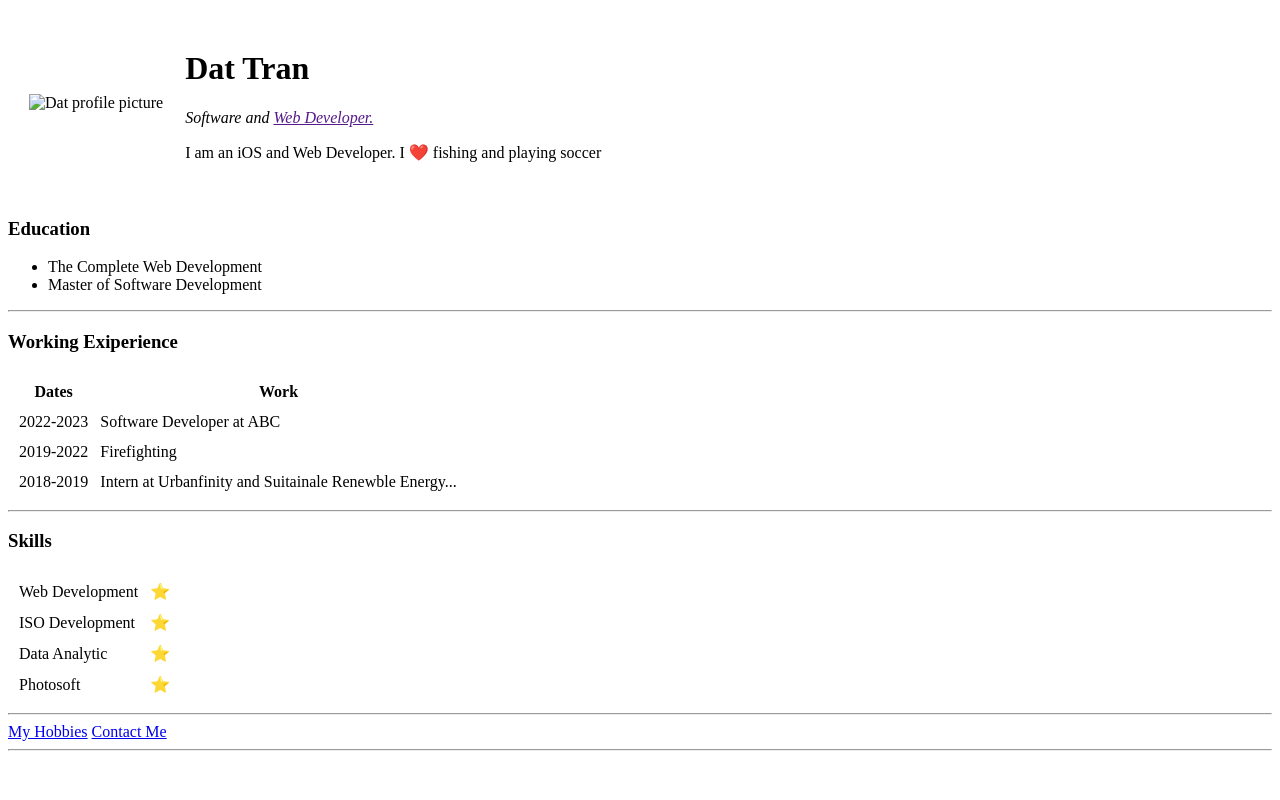
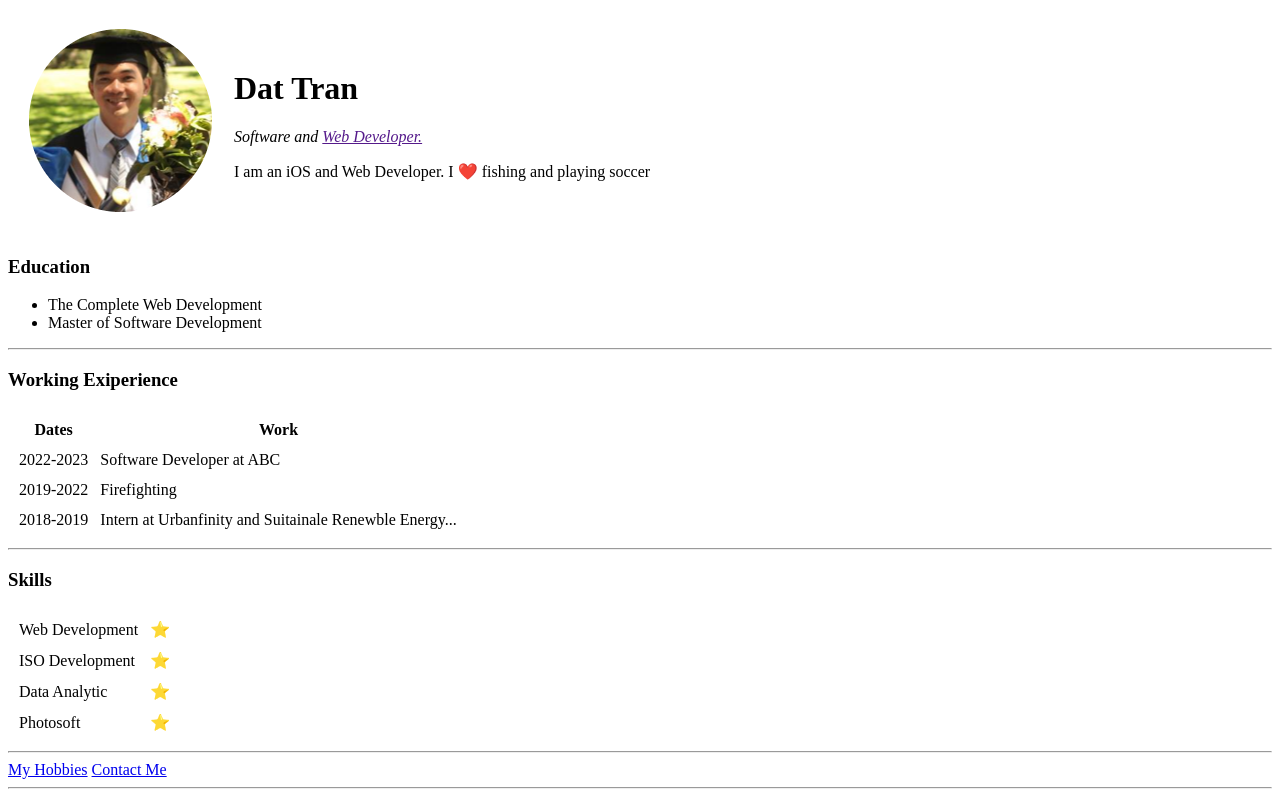
Before and after one commit to quocdattranit/CV, a plain HTML site: page index.html in a window 1280 px wide. Drawn offline with Linux system fonts and the light colour scheme; the site is published under a folder, as on GitHub Pages, so addresses that start at the root find nothing.

Commit message:
delete "/" in the image directory

```diff
--- a/index.html
+++ b/index.html
@@ -11,7 +11,7 @@
       <tr>
         <td>
           <img
-            src="/Images/Personal-Image-modified.png"
+            src="Images/Personal-Image-modified.png"
             alt="Dat profile picture"
           />
         </td>
```
